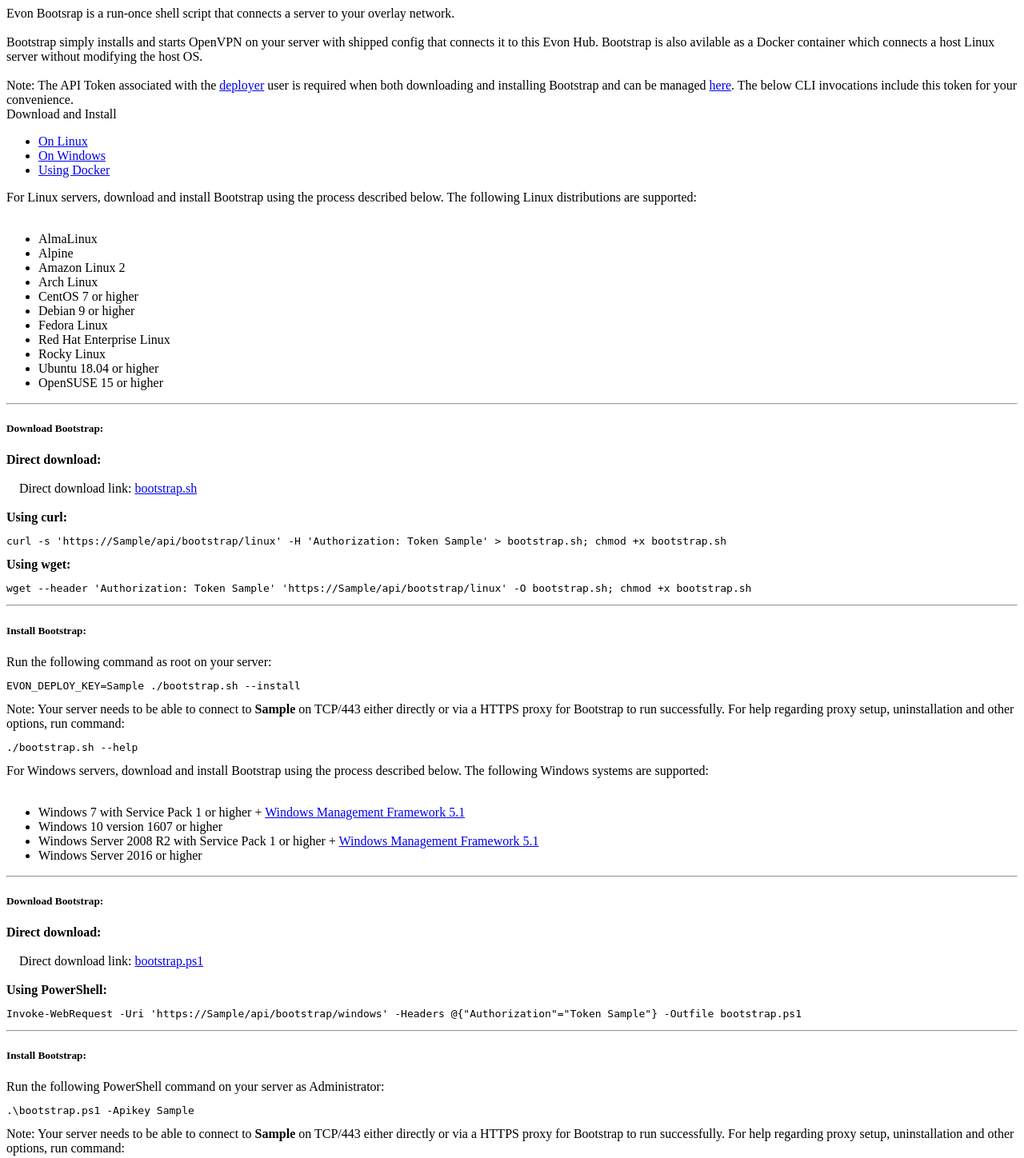
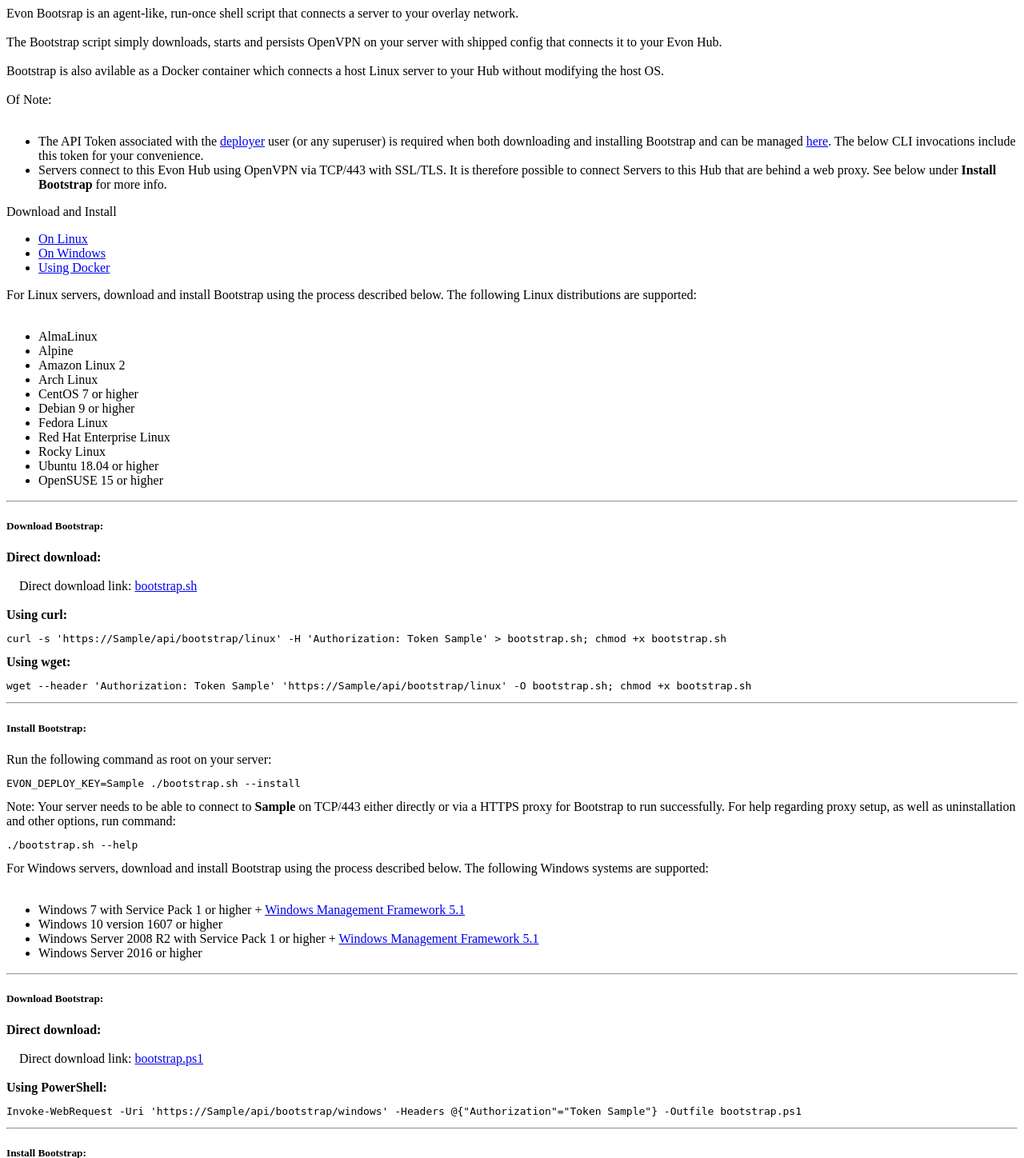
Before and after one commit to linuxdojo/evon-hub, a Django app: template hub/templates/hub/bootstrap.html in a window 1280 px wide. Shown: the top 1448 px of the page at 80% size. Run offline with Django 4.2, Linux system fonts and the light colour scheme; tables that the repository leaves empty hold one stand-in row (values such as "Sample post"); the template is opened without the code that fills it: values that come from a table or form of the project are taken from there, most other values are stand-ins (such as "Sample title", 1, 10 or a date in 2020); some libraries are stand-ins or nearby versions.

Commit message:
improve bootstrap/ovpnclient page explanatory text, improve field descriptions in API doco

```diff
--- a/hub/api/serializers.py
+++ b/hub/api/serializers.py
@@ -58,7 +58,7 @@ class GroupSerializer(serializers.ModelSerializer):
 class ServerSerializer(serializers.ModelSerializer):
     accessible = serializers.SerializerMethodField(
         read_only=True,
-        help_text="This value is set to True only if a policy exists that permits the requesting user to connect to this server."
+        help_text="This value is set to True only if a policy exists that permits the requesting user to connect to this server. Visible only to superusers."
     )
     last_seen = serializers.SerializerMethodField(
         read_only=True,
--- a/hub/models.py
+++ b/hub/models.py
@@ -178,7 +178,8 @@ class Server(models.Model):
         unique=True,
         validators=[RegexValidator(regex=UUID_PATTERN)],
         help_text=("This value is set on line 1 of the evon.uuid file on your connected server. "
-                   "A unique static IPv4 address is auto-assigned to any new UUID values seen by the Hub."
+                   "A unique static IPv4 address is auto-assigned to any new UUID values seen by the Hub. "
+                   "Visible only to superusers."
         ),
     )
     # Max fqdn length is 1004 according to RFC, but max mariadb unique varchar is 255
@@ -218,7 +219,7 @@ class Server(models.Model):
         ServerGroup,
         blank=True,
         verbose_name="Server Groups",
-        help_text="A list of Server Gropup ID's in which this Server is a member."
+        help_text="A list of Server Gropup ID's in which this Server is a member. Visible only to superusers."
     )
 
     def __str__(self):
--- a/hub/templates/hub/bootstrap.html
+++ b/hub/templates/hub/bootstrap.html
@@ -2,11 +2,18 @@
   <div class="card card-primary card-outline">
     <div class="card-body">
       <div id="content-main" class="col-12">
-        Evon Bootsrap is a run-once shell script that connects a server to your overlay network.<br />
+        Evon Bootsrap is an agent-like, run-once shell script that connects a server to your overlay network.<br />
         <br />
-        Bootstrap simply installs and starts OpenVPN on your server with shipped config that connects it to this Evon Hub. Bootstrap is also avilable as a Docker container which connects a host Linux server without modifying the host OS.<br />
+        The Bootstrap script simply downloads, starts and persists OpenVPN on your server with shipped config that connects it to your Evon Hub.<br />
         <br />
-        Note: The API Token associated with the <a href="/auth/user/{{ deployer_uid }}/change/">deployer</a> user is required when both downloading and installing Bootstrap and can be managed <a href="/authtoken/tokenproxy/">here</a>. The below CLI invocations include this token for your convenience.
+        Bootstrap is also avilable as a Docker container which connects a host Linux server to your Hub without modifying the host OS.<br />
+        <br />
+        Of Note:<br />
+        <br />
+        <ul>
+          <li>The API Token associated with the <a href="/auth/user/{{ deployer_uid }}/change/">deployer</a> user (or any superuser) is required when both downloading and installing Bootstrap and can be managed <a href="/authtoken/tokenproxy/">here</a>. The below CLI invocations include this token for your convenience.</li>
+          <li>Servers connect to this Evon Hub using OpenVPN via TCP/443 with SSL/TLS. It is therefore possible to connect Servers to this Hub that are behind a web proxy. See below under <strong>Install Bootstrap</strong> for more info.</li>
+        </ul>
       </div>
     </div>
     <div class="card-header">
@@ -68,7 +75,7 @@
                 <h5>Install Bootstrap:</h5>
                 Run the following command as root on your server:
                 <pre>EVON_DEPLOY_KEY={{ deploy_token }} ./bootstrap.sh --install</pre>
-                Note: Your server needs to be able to connect to <strong>{{ account_domain }}</strong> on TCP/443 either directly or via a HTTPS proxy for Bootstrap to run successfully. For help regarding proxy setup, uninstallation and other options, run command:
+                Note: Your server needs to be able to connect to <strong>{{ account_domain }}</strong> on TCP/443 either directly or via a HTTPS proxy for Bootstrap to run successfully. For help regarding proxy setup, as well as uninstallation and other options, run command:
                 <pre>./bootstrap.sh --help</pre>
               </div>
             </div>
@@ -98,7 +105,7 @@
                 <h5>Install Bootstrap:</h5>
                 Run the following PowerShell command on your server as Administrator:
                 <pre>.\bootstrap.ps1 -Apikey {{ deploy_token }}</pre>
-                Note: Your server needs to be able to connect to <strong>{{ account_domain }}</strong> on TCP/443 either directly or via a HTTPS proxy for Bootstrap to run successfully. For help regarding proxy setup, uninstallation and other options, run command:
+                Note: Your server needs to be able to connect to <strong>{{ account_domain }}</strong> on TCP/443 either directly or via a HTTPS proxy for Bootstrap to run successfully. For help regarding proxy setup, as well as uninstallation and other options, run command:
                 <pre>.\bootstrap.ps1 -Help</pre>
               </div>
             </div>
--- a/hub/views.py
+++ b/hub/views.py
@@ -113,8 +113,10 @@ class ServerListView(generics.ListAPIView):
 
     def get_serializer_class(self):
         if self.request.user.is_superuser:
+            # Show all fields
             return serializers.ServerSerializer
         else:
+            # Hide fields: accessible, uuid, server_groups
             return serializers.ServerSerializerRestricted
 
 
```
Also changed, not shown: hub/templates/hub/openvpn_client_config.html (+11 -8 lines), hub/migrations/0003_alter_server_server_groups_alter_server_uuid.py (added).
